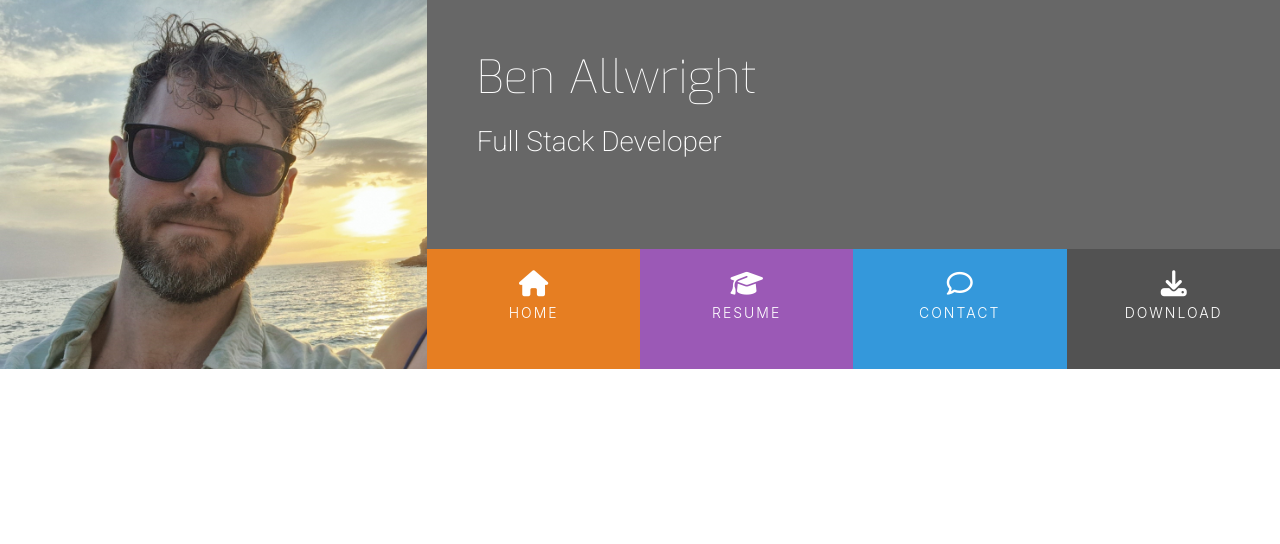
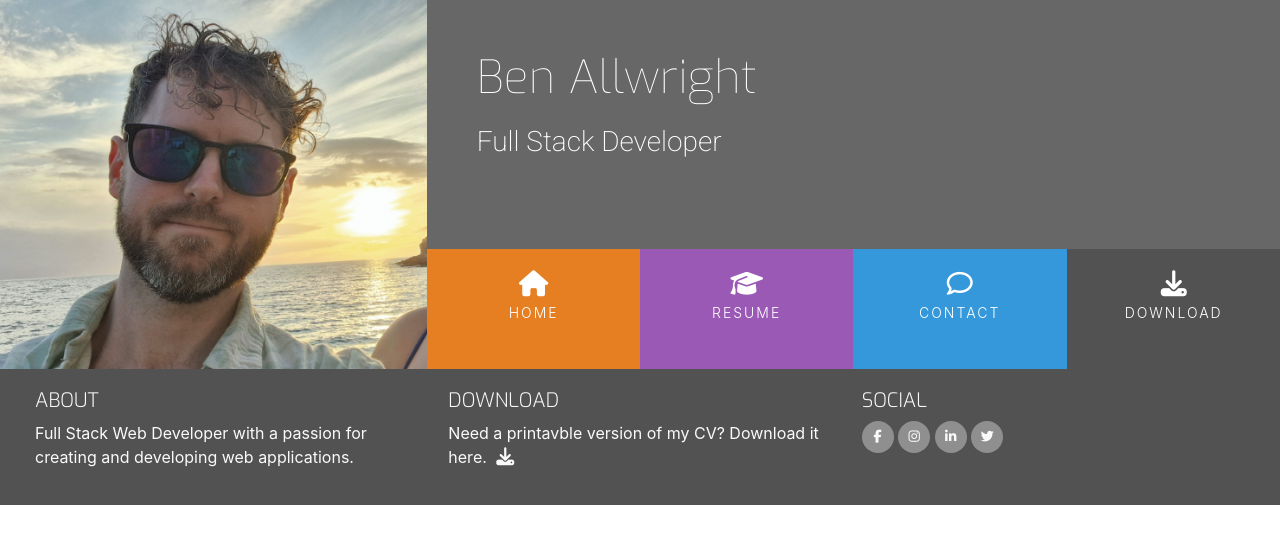
Before and after one commit to Allwrightben/bens-resume, a plain HTML site: page index.html in a window 1280 px wide. Drawn offline with nearby package versions, Linux system fonts and the light colour scheme.

Commit message:
Finish home page

```diff
--- a/assets/css/style.css
+++ b/assets/css/style.css
@@ -21,6 +21,29 @@
     background-color: #525252;
 }
 
+/*----------------------SPecial padding and margins and text*/
+
+h1,
+h2,
+h3,
+h4 {
+    margin: 0;
+}
+
+.uppercase {
+    text-transform: uppercase;
+}
+
+.general-sub {
+    font-family: Exo, sans-serif;
+    font-weight: 300;
+    color: #fafafa;
+}
+
+.inline-block {
+    display: inline-block;
+}
+
 /*----------------------Heading */
 .header {
     margin: 0;
@@ -36,9 +59,7 @@
     background-size: cover;
     background-repeat: no-repeat;
     min-height: 360px;
-    transition: all 0.5s ease-in-out;
-    -moz-transition: all 0.5s ease-in-out;
-    -webkit-transition: all 0.5s ease-in-out;
+    transition: all 05s ease-in-out;
 }
 
 .name {
@@ -113,3 +134,46 @@
 }
 
 /*----------------------Footer */
+footer {
+    background-color: #525252;
+    color: #fafafa;
+    min-height: 120px;
+    margin: 0;
+}
+
+.cv-pdf i {
+    font-size: 18px;
+    color: #fafafa;
+    text-align: center;
+    padding-left: 5px;
+    transition: all 0.35s ease-in-out;
+}
+
+.cv-pdf i:hover {
+    color: #d18d27;
+}
+
+.social-links {
+    padding-bottom: 15px;
+}
+
+.social-links li a i {
+    width: 32px;
+    height: 32px;
+    padding: 12px 0;
+    border-radius: 50%;
+    font-size: 13px;
+    line-height: 7px;
+    text-align: center;
+    color: #fafafa;
+    background: #8f8f8f;
+    transition: all 0.35s ease-in-out;
+}
+
+.social-links li a i:hover {
+    background: #d18d27;
+}
+
+#footer-details {
+    padding: 20px;
+}
--- a/index.html
+++ b/index.html
@@ -12,7 +12,8 @@
     <link href="https://fonts.googleapis.com/css2?family=Montserrat:ital,wght@0,100..900;1,100..900&display=swap"
         rel="stylesheet">
     <script src="https://kit.fontawesome.com/653351ba45.js" crossorigin="anonymous"></script>
-    <link rel="stylesheet" href="https://cdnjs.cloudflare.com/ajax/libs/hover.css/2.1.1/css/hover-min.css" type="text/css" />
+    <link rel="stylesheet" href="https://cdnjs.cloudflare.com/ajax/libs/hover.css/2.1.1/css/hover-min.css"
+        type="text/css" />
     <link rel="stylesheet" href="assets/css/style.css">
 </head>
 
@@ -34,16 +35,20 @@
                     <div class="col">
                         <ul id="nav" class="list-inline menucontainer">
                             <li class="col-6 col-sm-3 list-inline-item ui-menu-color-home menuitem">
-                                <a href="#" class="hvr-sweep-to-bottom"><i class="fa fa-home" aria-hidden="true"></i><span>Home</span></a>
+                                <a href="#" class="hvr-sweep-to-bottom"><i class="fa fa-home"
+                                        aria-hidden="true"></i><span>Home</span></a>
                             </li>
                             <li class="col-6 col-sm-3 list-inline-item ui-menu-color-resume menuitem">
-                                <a href="#" class="hvr-sweep-to-bottom"><i class="fa fa-graduation-cap" aria-hidden="true"></i><span>Resume</span></a>
+                                <a href="#" class="hvr-sweep-to-bottom"><i class="fa fa-graduation-cap"
+                                        aria-hidden="true"></i><span>Resume</span></a>
                             </li>
                             <li class="col-6 col-sm-3 list-inline-item ui-menu-color-contact menuitem">
-                                <a href="#" class="hvr-sweep-to-bottom"><i class="fa fa-comment-o" aria-hidden="true"></i><span>Contact</span></a>
+                                <a href="#" class="hvr-sweep-to-bottom"><i class="fa fa-comment-o"
+                                        aria-hidden="true"></i><span>Contact</span></a>
                             </li>
                             <li class="col-6 col-sm-3 list-inline-item ui-menu-color-download menuitem">
-                                <a href="#" class="hvr-sweep-to-bottom"><i class="fa fa-download" aria-hidden="true"></i><span>Download</span></a>
+                                <a href="#" class="hvr-sweep-to-bottom"><i class="fa fa-download"
+                                        aria-hidden="true"></i><span>Download</span></a>
                             </li>
                         </ul>
                     </div>
@@ -56,7 +61,54 @@
     <section>
 
     </section>
-    <footer>
+    <footer class="container-fluid">
+        <div id="footer-details" class="row">
+            <div class="col-sm-4">
+                <h5 class="uppercase general-sub">About</h5>
+                <p class="inline-block">
+                    Full Stack Web Developer with a passion for creating and developing web applications.
+                </p>
+            </div>
+            <div class="col-sm-4">
+                <h5 class="uppercase general-sub">Download</h5>
+                <p class="inline-block">
+                    Need a printavble version of my CV? Download it here.
+                    <a href="#" target="_blank" class="cv-pdf">
+                        <i class="fa fa-download" aria-hidden="true"></i>
+                        <span class="sr-only">Download link</span>
+                    </a>
+                </p>
+            </div>
+            <div class="col-sm-4">
+                <h5 class="uppercase general-sub">Social</h5>
+                <ul class="list-inline social-links">
+                    <li class="list-inline-item">
+                        <a target="_blank" href="#">
+                            <i class="fa fa-facebook" aria-hidden="true"></i>
+                            <span class="sr-only">Facebook</span>
+                        </a>
+                    </li>
+                    <li class="list-inline-item">
+                        <a target="_blank" href="#">
+                            <i class="fa fa-instagram" aria-hidden="true"></i>
+                            <span class="sr-only">Instagram</span>
+                        </a>
+                    </li>
+                    <li class="list-inline-item">
+                        <a target="_blank" href="#">
+                            <i class="fa fa-linkedin" aria-hidden="true"></i>
+                            <span class="sr-only">Linkedin</span>
+                        </a>
+                    </li>
+                    <li class="list-inline-item">
+                        <a target="_blank" href="#">
+                            <i class="fa fa-twitter" aria-hidden="true"></i>
+                            <span class="sr-only">Twitter</span>
+                        </a>
+                    </li>
+                </ul>
+            </div>
+        </div>
 
     </footer>
 </body>
```
